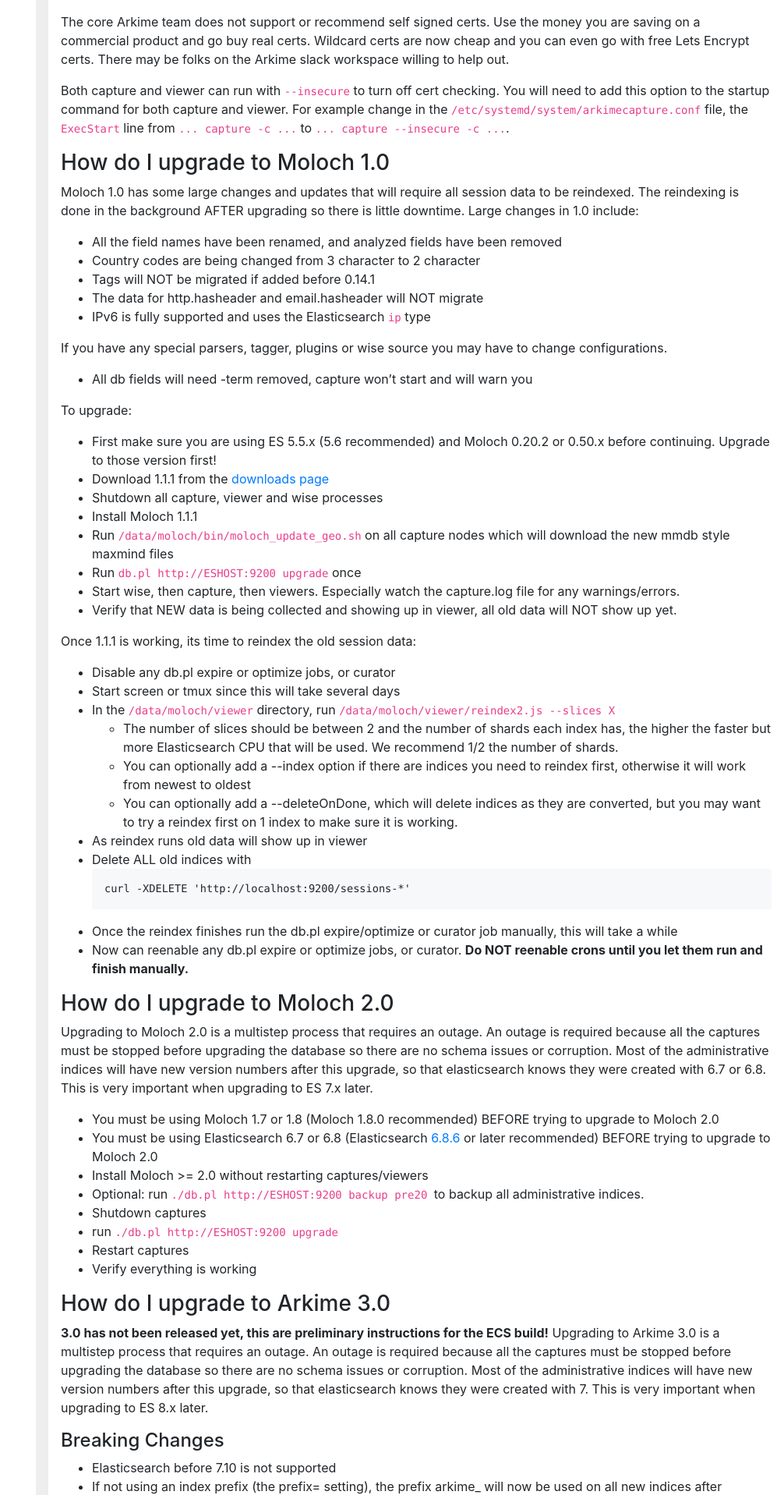
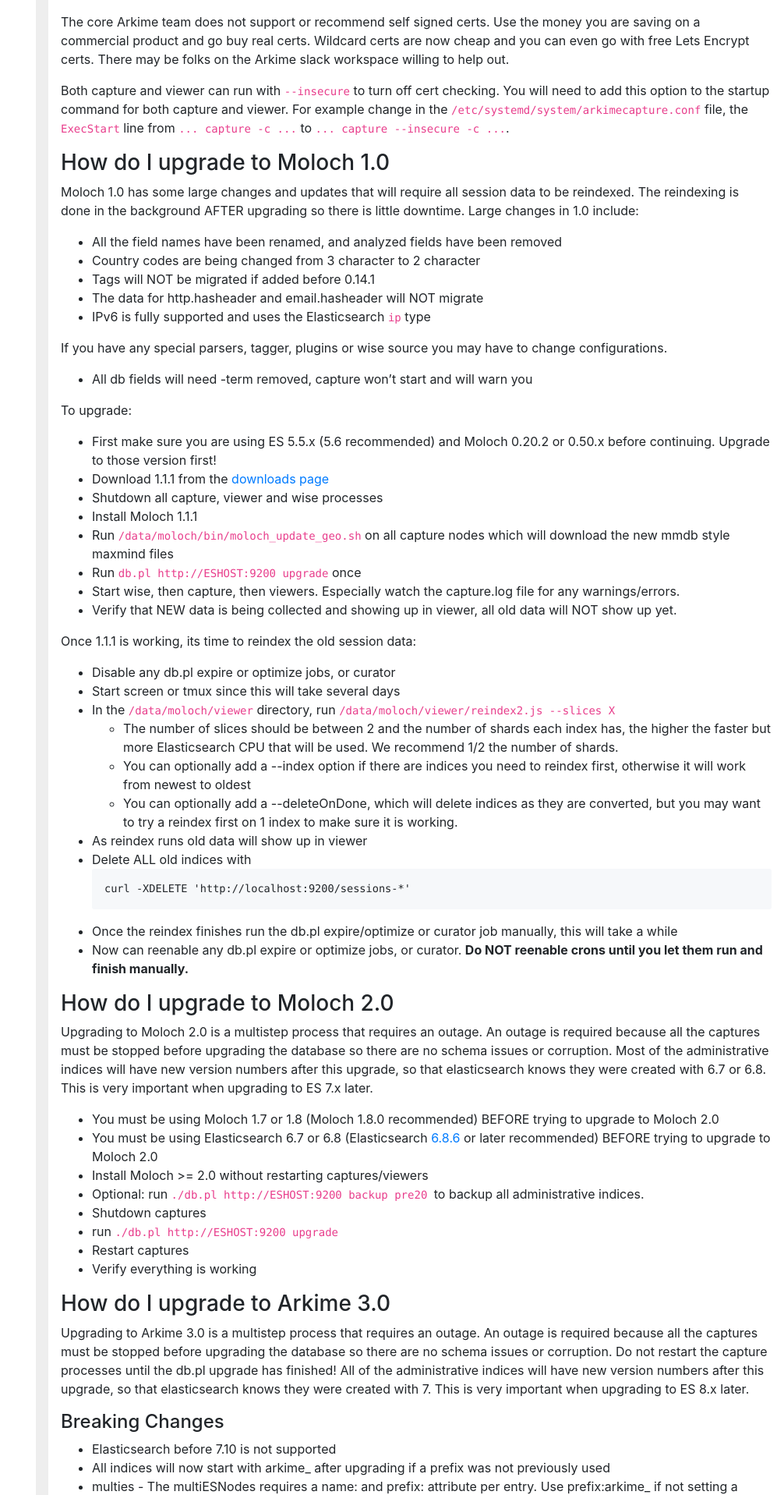
Before and after one commit to arkime/arkimeweb, a Jekyll site: the page built from faq.html, in a window 1280 px wide. Shown: the part 3083-5000 px from the top of the page at 78% size, without its empty margins (274-1280 px from the left). Built offline with Jekyll 4.4.1, drawn with Linux system fonts in a browser that asks for light colours; some of the changed text lies outside the part shown.

Commit message:
minor breaking change updates

```diff
--- a/faq.html
+++ b/faq.html
@@ -1002,18 +1002,18 @@
       </h3>
 
       <p>
-        <strong>3.0 has not been released yet, this are preliminary instructions for the ECS build!</strong>
         Upgrading to Arkime 3.0 is a multistep process that requires an outage.
         An outage is required because all the captures must be stopped before upgrading the database so there are no schema issues or corruption.
-        Most of the administrative indices will have new version numbers after this upgrade, so that elasticsearch knows they were created with 7.
+        Do not restart the capture processes until the db.pl upgrade has finished!
+        All of the administrative indices will have new version numbers after this upgrade, so that elasticsearch knows they were created with 7.
         This is very important when upgrading to ES 8.x later.
       </p>
       <h4>Breaking Changes</h4>
       <ul>
-        <li>Elasticsearch before 7.10 is not supported
-        <li>If not using an index prefix (the prefix= setting), the prefix arkime_ will now be used on all new indices after upgrading to 3.0</li>
+        <li>Elasticsearch before 7.10 is not supported</li>
+        <li>All indices will now start with arkime_ after upgrading if a prefix was not previously used</li>
         <li>multies - The multiESNodes requires a name: and prefix: attribute per entry. Use prefix:arkime_ if not setting a prefix.</li>
-        <li>wise - custom sources will need to be modified for new class design</li>
+        <li>wise - custom sources will need to be modified to use the new javascript class design</li>
         <li>wise - redis urls have a new standard format</li>
         <li>wise - for json data keyColumn has been renamed keyPath</li>
         <li>You may need to set the usersPrefix setting if your users index lives on a Arkime cluster that hasn't been upgraded to use arkime_ yet</li>
--- a/v3release.html
+++ b/v3release.html
@@ -87,10 +87,10 @@
             </p>
             <p class="lead text-justify">
               <ul class="list-group list-group-sm">
-                <li class="list-group-item">Elasticsearch before 7.10 is not supported
-                <li class="list-group-item">If not using an index prefix (the prefix= setting), the prefix arkime_ will now be used on all new indices after upgrading to 3.0</li>
+                <li class="list-group-item">Elasticsearch before 7.10 is not supported</li>
+                <li class="list-group-item">All indices will now start with arkime_ after upgrading if a prefix was not previously used</li>
                 <li class="list-group-item">multies - The multiESNodes requires a name: and prefix: attribute per entry. Use prefix:arkime_ if not setting a prefix.</li>
-                <li class="list-group-item">wise - custom sources will need to be modified for new class design</li>
+                <li class="list-group-item">wise - custom sources will need to be modified to use the new javascript class design</li>
                 <li class="list-group-item">wise - redis urls have a new standard format</li>
                 <li class="list-group-item">wise - for json data keyColumn has been renamed keyPath</li>
                 <li class="list-group-item">You may need to set the usersPrefix setting if your users index lives on a Arkime cluster that hasn't been upgraded to use arkime_ yet</li>
```
